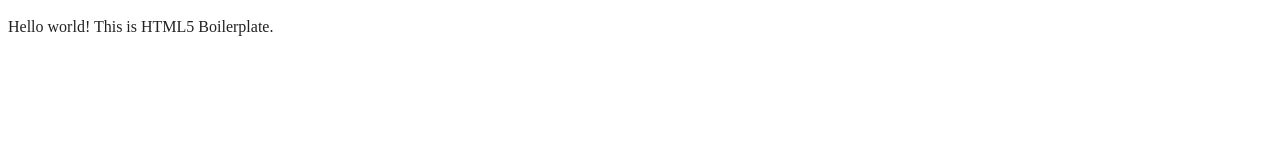
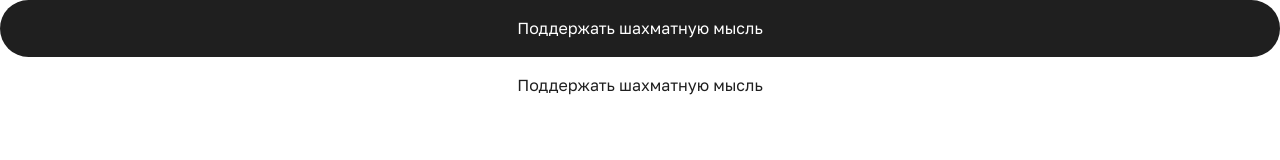
Before and after one commit to TheVadiratti/yandex-test-landing, a website built with webpack: page index.html in a window 1280 px wide. Built offline with nearby package versions, Linux system fonts and the light colour scheme.

Commit message:
Добавляет компонент-блок button-main

```diff
--- a/index.css
+++ b/index.css
@@ -1,4 +1,6 @@
 @import "./src/assets/fonts/index.css";
+@import "src/components/button-main/button-main.css";
+@import "src/components/button-main/_white/button-main_white.css";
 
 /*! HTML5 Boilerplate v9.0.1 | MIT License | https://html5boilerplate.com/ */
 
@@ -246,3 +248,20 @@
     page-break-after: avoid;
   }
 }
+
+/* Developer styles. */
+
+  /* CSS variables. */
+
+:root {
+  --white: #FFFFFF;
+  --white-light-transparent: rgba(255, 255, 255, .9);
+  --black: #1F1F1F;
+  --red: #F54932;
+  --text-light-black: #313131;
+}
+
+body {
+  margin: 0;
+  font-family: 'Merriweather', sans-serif;
+}
--- a/index.html
+++ b/index.html
@@ -24,10 +24,10 @@
 
 <body>
 
-  <!-- Add your site or application content here -->
-  <p>Hello world! This is HTML5 Boilerplate.</p>
+  <a class='button-main'>Поддержать шахматную мысль</a>
+  <a class='button-main button-main_white'>Поддержать шахматную мысль</a>
+
   <script src="index.js"></script>
-
 </body>
 
 </html>
--- /dev/null
+++ b/src/components/button-main/_white/button-main_white.css
@@ -0,0 +1,4 @@
+.button-main_white {
+  background-color: var(--white-light-transparent);
+  color: var(--black);
+}
--- /dev/null
+++ b/src/components/button-main/button-main.css
@@ -0,0 +1,13 @@
+.button-main {
+  display: block;
+  width: 100%;
+  padding: 18px;
+  box-sizing: border-box;
+  background-color: var(--black);
+  color: var(--white);
+  border-radius: 66px;
+  text-align: center;
+  font-family: 'Golos Text', sans-serif;
+  font-size: 16px;
+  line-height: 130%;
+}
```
